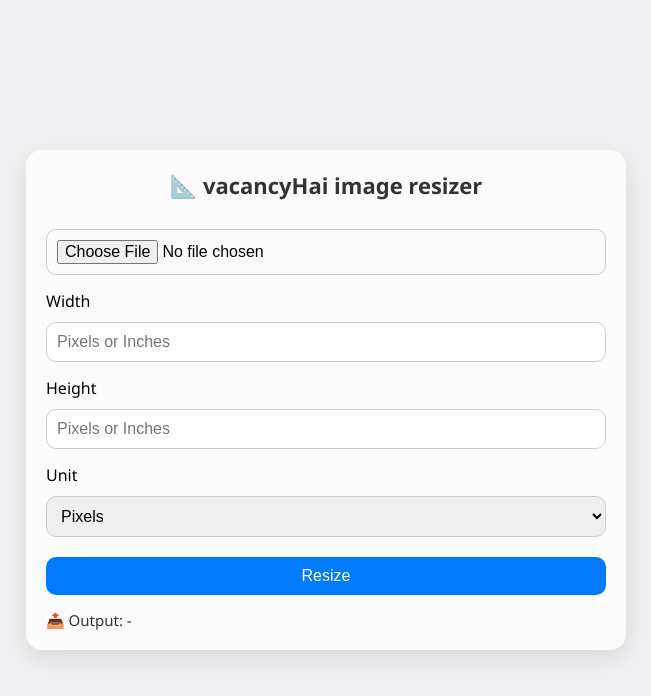
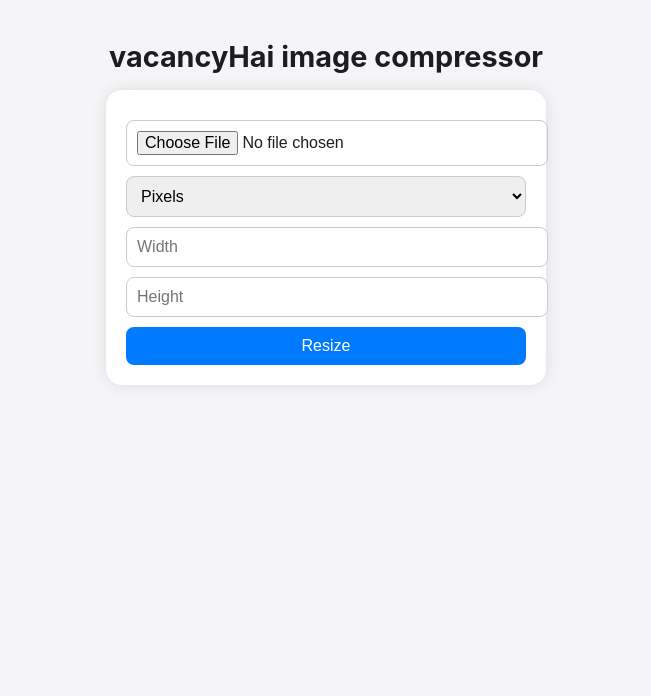
Before and after one commit to bhuveevh/image-resizer, a plain HTML site: page index.html in a window 1280 px wide. Shown: the whole page, without its empty margins (314-965 px from the left). Drawn offline with Linux system fonts and the light colour scheme.

Commit message:
Update index.html

```diff
--- a/index.html
+++ b/index.html
@@ -2,147 +2,127 @@
 <html lang="en">
 <head>
   <meta charset="UTF-8" />
-  <title>vacancyHai image resizer</title>
   <meta name="viewport" content="width=device-width, initial-scale=1.0" />
+  <title>vacancyHai image compressor</title>
   <style>
-    * {
-      box-sizing: border-box;
+    body {
+      font-family: -apple-system, BlinkMacSystemFont, 'Segoe UI', Roboto, Helvetica, Arial;
+      background-color: #f5f5f7;
+      color: #1d1d1f;
+      margin: 0;
+      padding: 20px;
+      display: flex;
+      flex-direction: column;
+      align-items: center;
     }
-    body {
-      margin: 0;
-      padding: 0;
-      font-family: 'San Francisco', 'Segoe UI', sans-serif;
-      background: #f0f0f3;
-      display: flex;
-      align-items: center;
-      justify-content: center;
-      min-height: 100vh;
+    h1 {
+      font-size: 1.8rem;
+      margin-bottom: 1rem;
     }
     .container {
-      width: 90%;
-      max-width: 600px;
-      background: rgba(255, 255, 255, 0.75);
-      backdrop-filter: blur(12px);
-      box-shadow: 0 8px 24px rgba(0, 0, 0, 0.1);
+      background: #fff;
+      padding: 20px;
       border-radius: 16px;
-      padding: 20px;
+      box-shadow: 0 0 16px rgba(0, 0, 0, 0.1);
+      max-width: 400px;
+      width: 100%;
     }
-    h2 {
-      margin-top: 0;
-      font-weight: 600;
-      font-size: 22px;
-      color: #333;
-      text-align: center;
-    }
-    input[type="file"],
-    input[type="number"],
-    select {
+    input, select, button {
       width: 100%;
       padding: 10px;
       margin-top: 10px;
-      font-size: 16px;
-      border-radius: 10px;
+      border-radius: 8px;
       border: 1px solid #ccc;
-      outline: none;
-    }
-    label {
-      display: block;
-      margin-top: 15px;
-      font-weight: 500;
+      font-size: 1rem;
     }
     button {
-      width: 100%;
-      padding: 10px;
-      font-size: 16px;
-      border-radius: 10px;
-      border: none;
-      margin-top: 20px;
       background-color: #007aff;
       color: white;
       cursor: pointer;
-      transition: 0.2s ease;
+      border: none;
     }
-    .info {
-      margin-top: 15px;
-      font-size: 15px;
-      font-weight: 500;
-      color: #333;
-      word-break: break-word;
+    #downloadBtn {
+      background-color: #34c759;
+      margin-top: 10px;
     }
-    canvas {
-      display: none;
+    img {
+      max-width: 100%;
+      margin-top: 10px;
+    }
+    @media screen and (max-width: 500px) {
+      .container {
+        padding: 15px;
+      }
     }
   </style>
 </head>
 <body>
+  <h1>vacancyHai image compressor</h1>
   <div class="container">
-    <h2>📐 vacancyHai image resizer</h2>
-
     <input type="file" id="imageInput" accept="image/*">
-
-    <label for="width">Width</label>
-    <input type="number" id="width" placeholder="Pixels or Inches">
-
-    <label for="height">Height</label>
-    <input type="number" id="height" placeholder="Pixels or Inches">
-
-    <label for="unit">Unit</label>
-    <select id="unit">
+    <select id="unitSelect">
       <option value="px">Pixels</option>
       <option value="inch">Inches</option>
     </select>
-
-    <button id="resizeBtn">Resize</button>
-
-    <div class="info" id="outputInfo">📤 Output: -</div>
-
-    <canvas id="canvas"></canvas>
+    <input type="number" id="width" placeholder="Width">
+    <input type="number" id="height" placeholder="Height">
+    <button onclick="resizeImage()">Resize</button>
+    <img id="preview" style="display:none;">
+    <button id="downloadBtn" style="display:none;" onclick="downloadImage()">Download Image</button>
   </div>
 
   <script>
-    const imageInput = document.getElementById("imageInput");
-    const widthInput = document.getElementById("width");
-    const heightInput = document.getElementById("height");
-    const unitSelect = document.getElementById("unit");
-    const resizeBtn = document.getElementById("resizeBtn");
-    const outputInfo = document.getElementById("outputInfo");
-    const canvas = document.getElementById("canvas");
-    const ctx = canvas.getContext("2d");
+    let resizedBlob = null;
 
-    const DPI = 96;
+    function resizeImage() {
+      const file = document.getElementById('imageInput').files[0];
+      const unit = document.getElementById('unitSelect').value;
+      const widthVal = parseFloat(document.getElementById('width').value);
+      const heightVal = parseFloat(document.getElementById('height').value);
 
-    resizeBtn.onclick = () => {
-      const file = imageInput.files[0];
-      if (!file) return alert("Please upload an image.");
+      if (!file || isNaN(widthVal) || isNaN(heightVal)) {
+        alert('Please provide all inputs.');
+        return;
+      }
 
-      const width = parseFloat(widthInput.value);
-      const height = parseFloat(heightInput.value);
-      const unit = unitSelect.value;
+      const img = new Image();
+      const reader = new FileReader();
+      reader.onload = function(e) {
+        img.onload = function() {
+          const canvas = document.createElement('canvas');
+          const dpi = 96;
 
-      if (!width || !height) return alert("Please enter both width and height.");
+          const targetWidth = unit === 'inch' ? widthVal * dpi : widthVal;
+          const targetHeight = unit === 'inch' ? heightVal * dpi : heightVal;
 
-      const reader = new FileReader();
-      reader.onload = e => {
-        const img = new Image();
-        img.onload = () => {
-          const scaleFactor = unit === "inch" ? DPI : 1;
-          canvas.width = width * scaleFactor;
-          canvas.height = height * scaleFactor;
-          ctx.drawImage(img, 0, 0, canvas.width, canvas.height);
+          canvas.width = targetWidth;
+          canvas.height = targetHeight;
 
-          canvas.toBlob(blob => {
+          const ctx = canvas.getContext('2d');
+          ctx.drawImage(img, 0, 0, targetWidth, targetHeight);
+
+          canvas.toBlob(function(blob) {
+            resizedBlob = blob;
             const url = URL.createObjectURL(blob);
-            const a = document.createElement("a");
-            a.href = url;
-            a.download = `VACANCYHAIONLINE_RESIZED.jpg`;
-            a.click();
-            outputInfo.textContent = `📤 Output: ${canvas.width}x${canvas.height} px`;
-          }, 'image/jpeg', 0.95);
-        };
+            const preview = document.getElementById('preview');
+            preview.src = url;
+            preview.style.display = 'block';
+            document.getElementById('downloadBtn').style.display = 'block';
+          }, 'image/jpeg');
+        }
         img.src = e.target.result;
-      };
+      }
       reader.readAsDataURL(file);
-    };
+    }
+
+    function downloadImage() {
+      if (!resizedBlob) return;
+      const a = document.createElement('a');
+      const timestamp = new Date().getSeconds();
+      a.href = URL.createObjectURL(resizedBlob);
+      a.download = `VACANCYHAIONLINE${timestamp}.jpg`;
+      a.click();
+    }
   </script>
 </body>
 </html>
```
